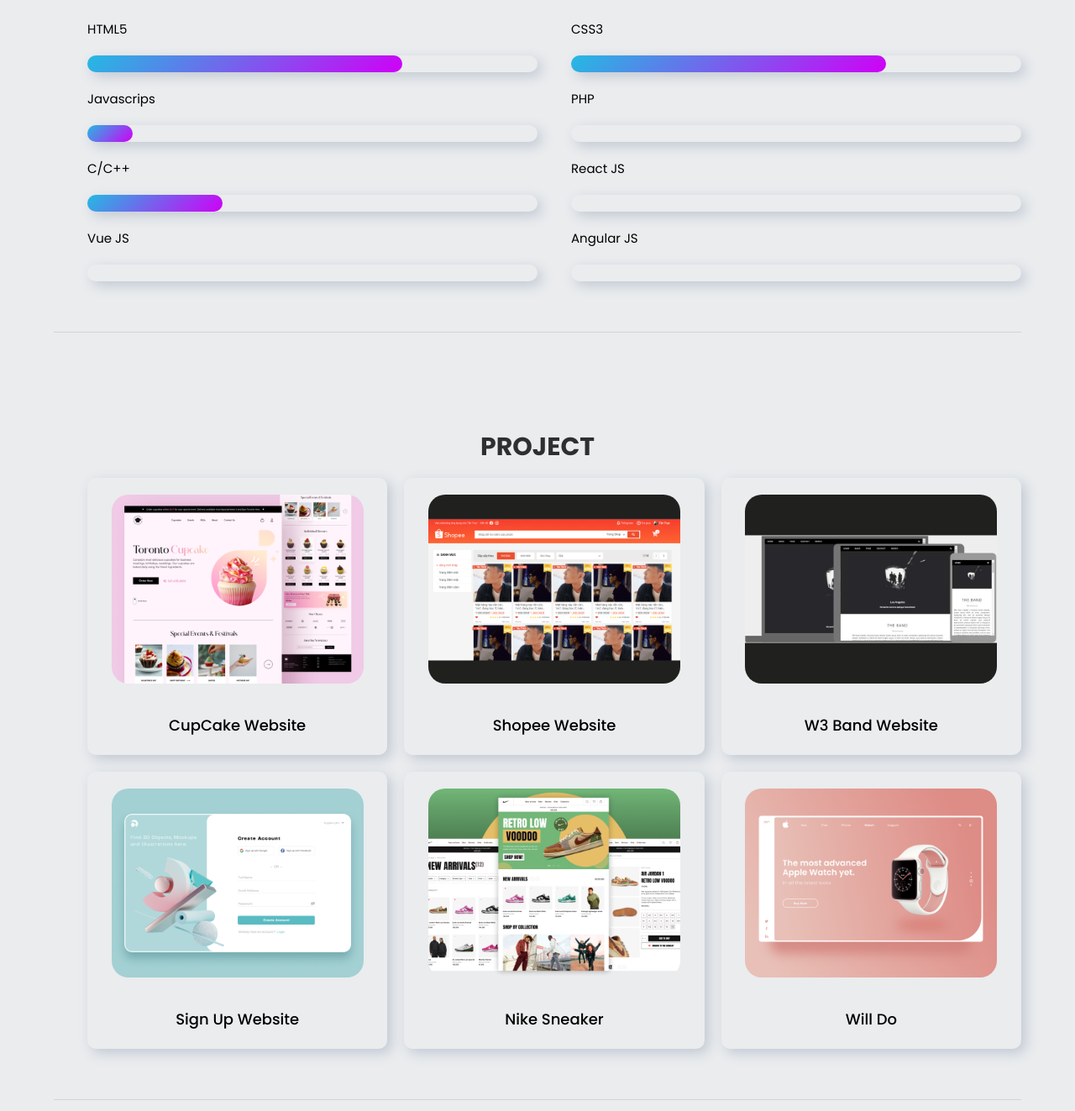
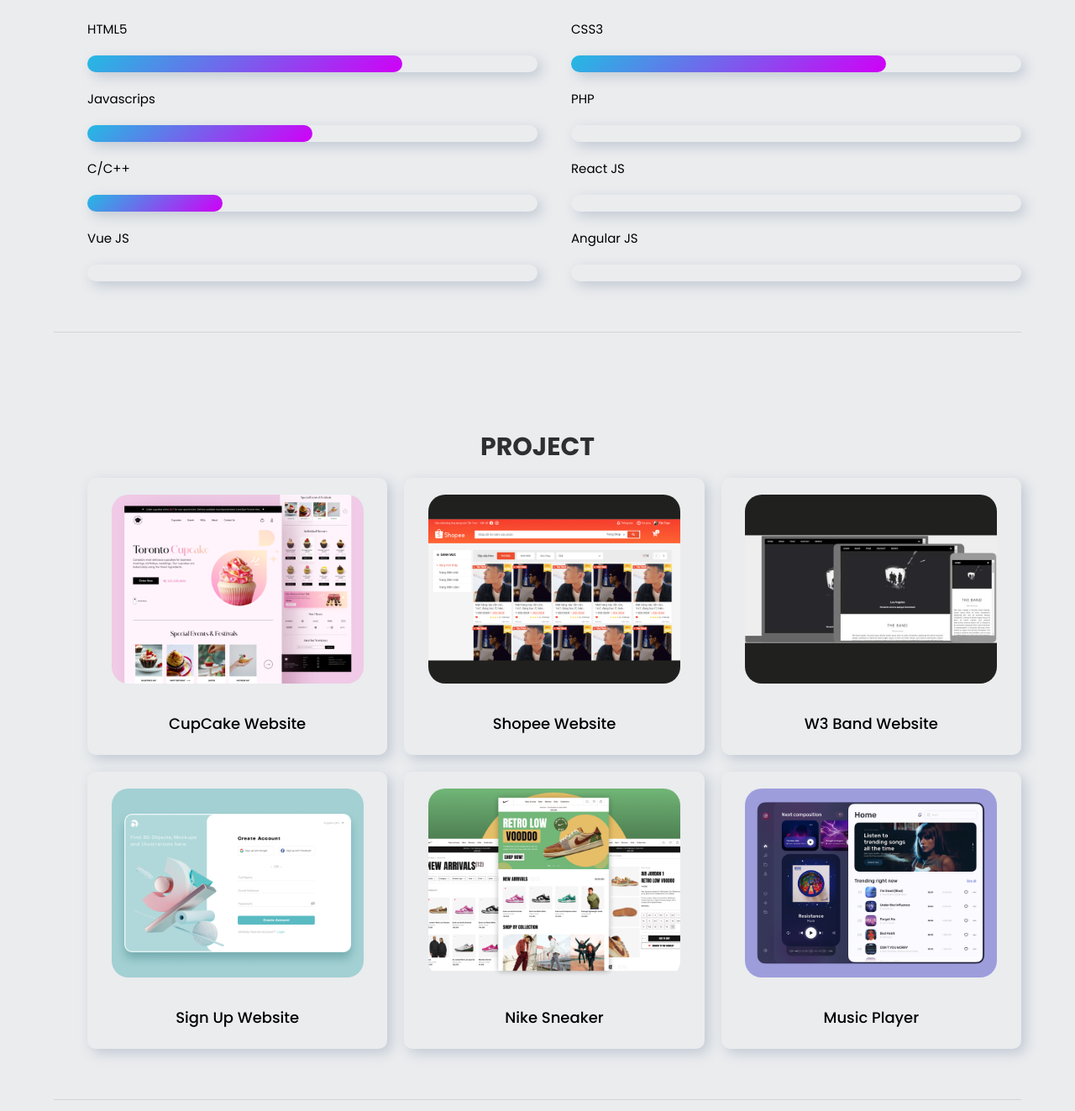
Before and after one commit to Trucdeeptry/TrucPorfolio, a plain HTML site: page index.html in a window 1280 px wide. Shown: the part 897-2220 px from the top of the page at 84% size. Drawn offline with nearby package versions, Linux system fonts and the light colour scheme.

Commit message:
update music player

```diff
--- a/assets/css/style.css
+++ b/assets/css/style.css
@@ -290,7 +290,7 @@
 }
 .project_name{
     font-size: 18px;
-    margin-top: 20px    ;
+    height: 80px;
 }
 
 /* Contact */
--- a/index.html
+++ b/index.html
@@ -121,7 +121,7 @@
 
                             <li class="skill_items">
                                 <p class="skill_name">Javascrips</p>
-                                <div class="skill_process" style="--process:10%"></div>
+                                <div class="skill_process" style="--process:50%"></div>
                             </li>
                             <li class="skill_items">
                                 <p class="skill_name">C/C++</p>
@@ -208,10 +208,10 @@
                                 </a>
                             </li>
                             <li class="project_items">
-                                <a href="#" onclick="return false;" class="items_link">
+                                <a href="https://trucdeeptry.github.io/MusicPlayer/" target="_blank" class="items_link">
                                     <div class="items_frame">
-                                        <img src="./assets/image/will do 2.png" alt="" class="items_img">
-                                        <p class="project_name">Will Do</p>
+                                        <img src="./assets/image/musicplayer.png" alt="" class="items_img">
+                                        <p class="project_name">Music Player</p>
                                     </div>
                                 </a>
                             </li>
```
Also changed, not shown: assets/image/musicplayer.png (added).
